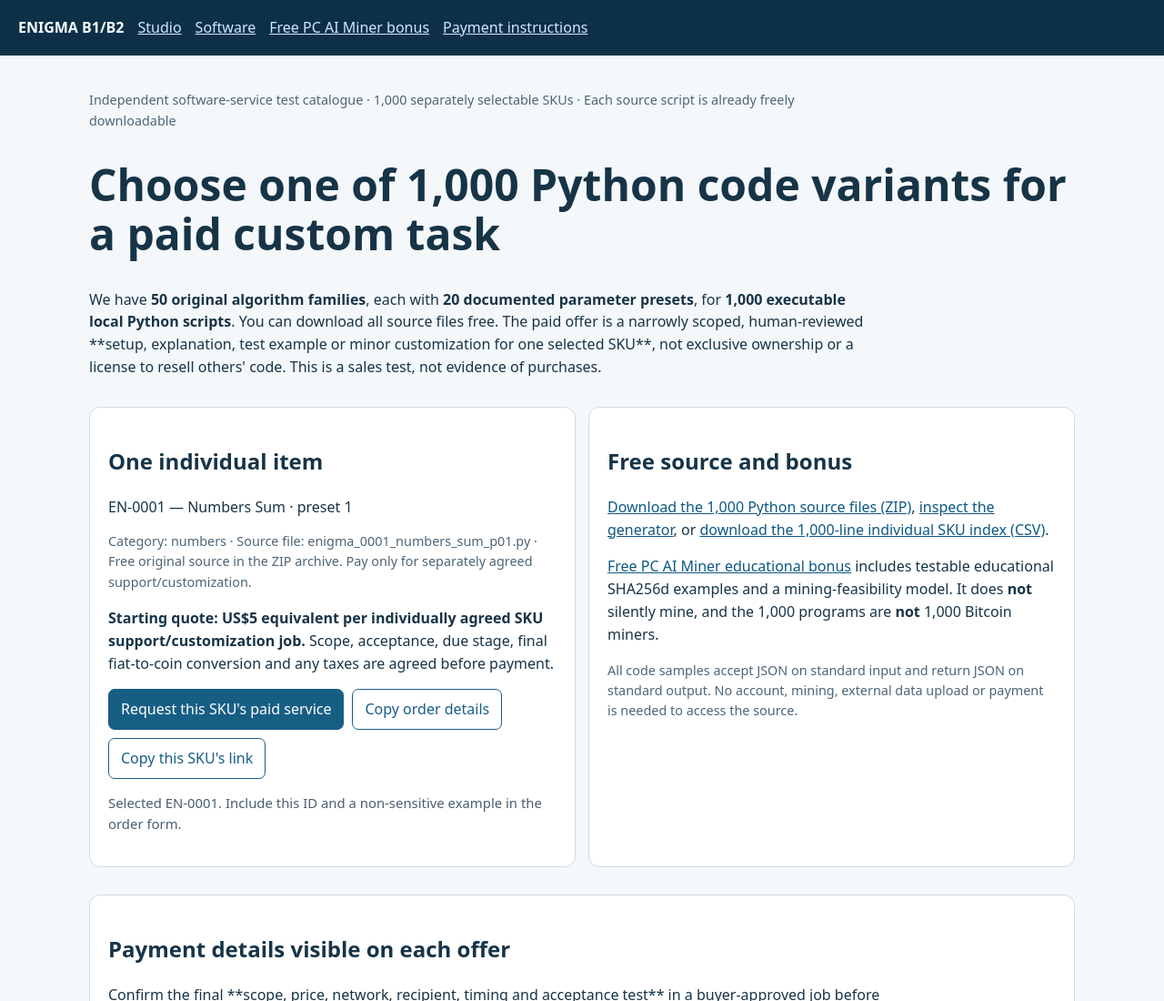
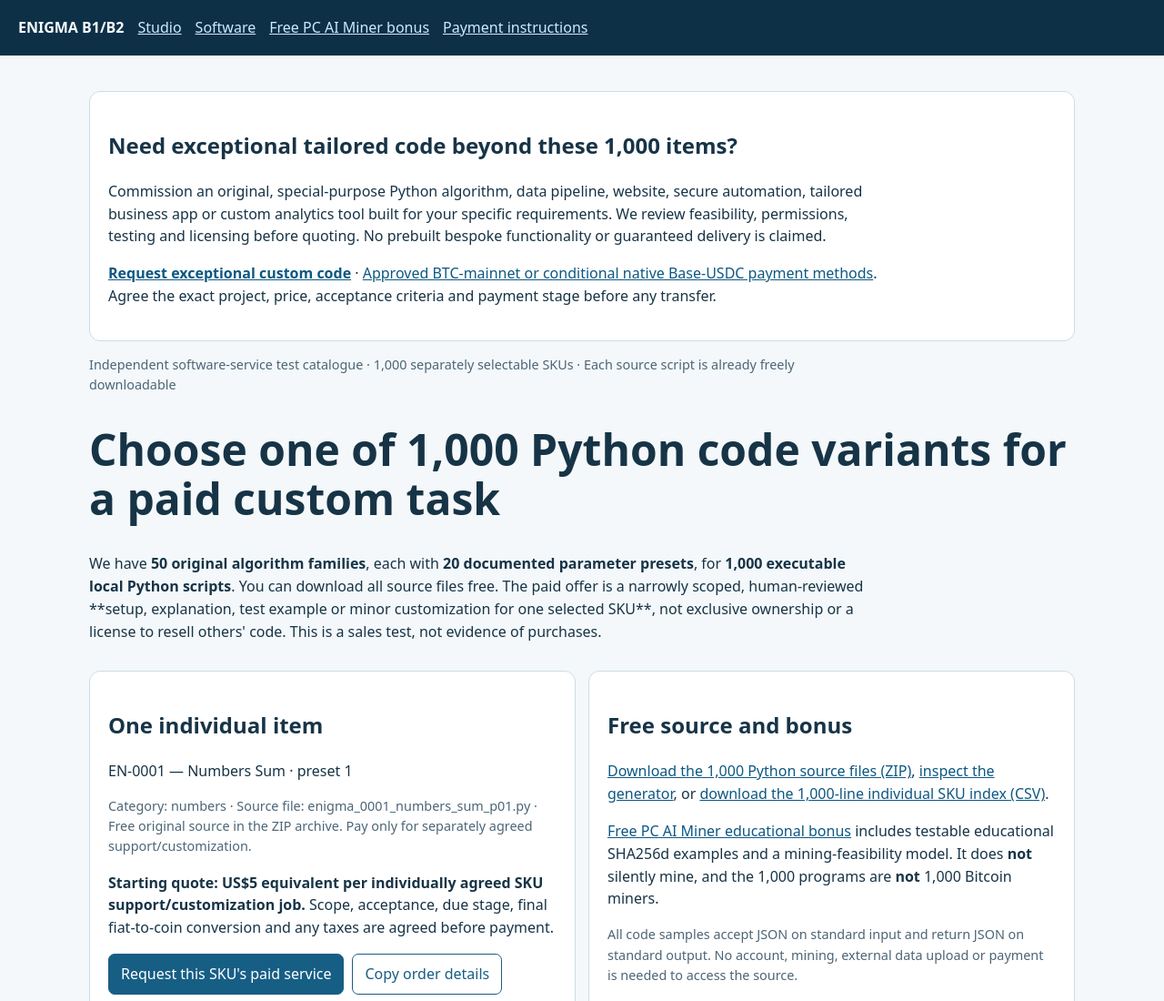
Before and after one commit to kwesigaamon8-web/Amon-Kwesiga, a plain HTML site: page docs/enigma-1000-individual-offers.html in a window 1280 px wide. Shown: the top 1100 px of the page at 91% size. Drawn offline with Linux system fonts and the light colour scheme.

Commit message:
Advertise exceptional bespoke ENIGMA coding on request across sales and software pages

```diff
--- a/docs/enigma-1000-individual-offers.html
+++ b/docs/enigma-1000-individual-offers.html
@@ -10,7 +10,7 @@
 </style>
 </head><body>
 <header><nav><strong>ENIGMA B1/B2</strong><a href="index.html">Studio</a><a href="software.html">Software</a><a href="miner-bonus.html">Free PC AI Miner bonus</a><a href="payment.html">Payment instructions</a></nav></header>
-<main class="wrap">
+<main class="wrap"><section class="panel" aria-label="Exceptional custom code on request"><h2>Need exceptional tailored code beyond these 1,000 items?</h2><p>Commission an original, special-purpose Python algorithm, data pipeline, website, secure automation, tailored business app or custom analytics tool built for your specific requirements. We review feasibility, permissions, testing and licensing before quoting. No prebuilt bespoke functionality or guaranteed delivery is claimed.</p><p><a href="https://github.com/kwesigaamon8-web/Amon-Kwesiga/issues/new?template=paid-work-request.yml"><strong>Request exceptional custom code</strong></a> · <a href="payment.html">Approved BTC-mainnet or conditional native Base-USDC payment methods</a>. Agree the exact project, price, acceptance criteria and payment stage before any transfer.</p></section>
 <p class="small">Independent software-service test catalogue · 1,000 separately selectable SKUs · Each source script is already freely downloadable</p>
 <h1>Choose one of 1,000 Python code variants for a paid custom task</h1>
 <p>We have <strong>50 original algorithm families</strong>, each with <strong>20 documented parameter presets</strong>, for <strong>1,000 executable local Python scripts</strong>. You can download all source files free. The paid offer is a narrowly scoped, human-reviewed **setup, explanation, test example or minor customization for one selected SKU**, not exclusive ownership or a license to resell others' code. This is a sales test, not evidence of purchases.</p>
```
